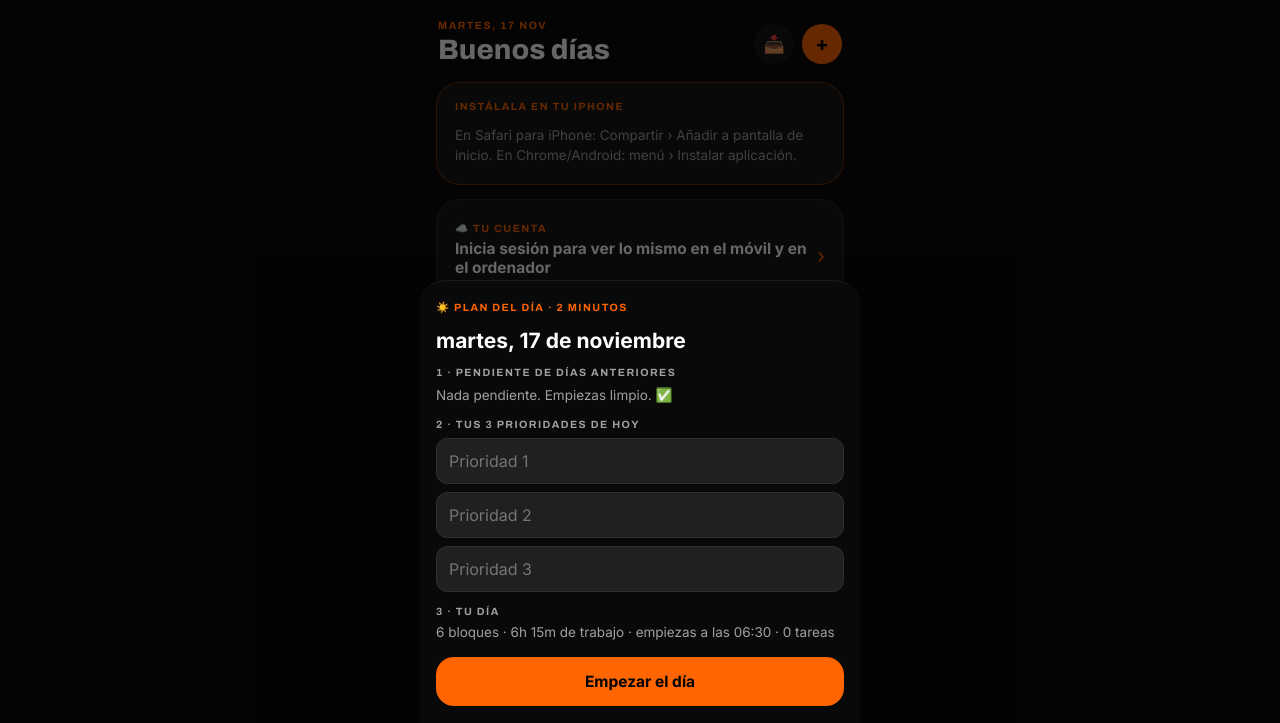
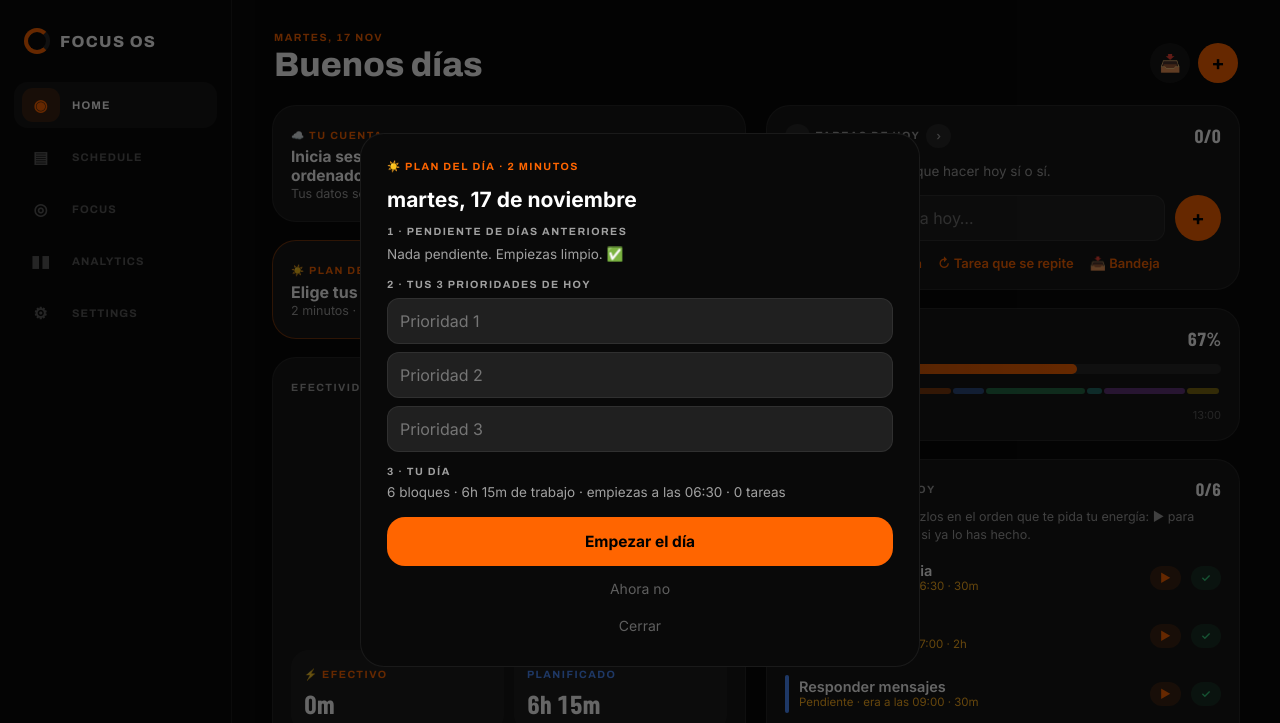
Before and after one commit to jansadurni2005-ops/nutriflow-app, a plain HTML site: page focus/index.html in a window 1280 px wide. Shown: the top 723 px of the page. Drawn offline with nearby package versions, Linux system fonts and the light colour scheme; a web font is replaced by a local one.

Commit message:
Web app: desktop layout
- Sidebar navigation, wider content and two/three balanced columns on Home,
  Analytics, Focus and Settings
- Schedule shows the timeline with the day's tasks in a sticky side panel
- Centered dialogs, mini player bottom-right, hover states; hide the iPhone
  install card on large screens; device-neutral sync copy

Co-Authored-By: Claude Opus 5.5 <noreply@anthropic.com>
Claude-Session: https://claude.ai/code/session_01A5Ra8PWjF5djPiLzqZtBC5

```diff
--- a/focus/index.html
+++ b/focus/index.html
@@ -122,6 +122,39 @@ input[type=checkbox]{width:20px;height:20px;accent-color:var(--accent)}
 .ach .ic{width:40px;height:40px;border-radius:12px;display:grid;place-items:center;background:var(--card2);color:var(--fg3);flex:none;font-size:16px}
 .ach.on .ic{background:var(--accent);color:#000}
 .toast{position:fixed;top:calc(12px + env(safe-area-inset-top,0px));left:50%;transform:translateX(-50%);background:#1d1d1d;border:1px solid var(--stroke);border-radius:16px;padding:12px 16px;font-size:13.5px;z-index:30;width:max-content;max-width:calc(100% - 32px);box-shadow:0 10px 30px rgba(0,0,0,.5)}
+/* ───────── Ordenador / tablet ancha ───────── */
+.brand{display:none}
+@media (hover:hover){button:hover{filter:brightness(1.12)}.blk:hover,.card button.between:hover{border-color:rgba(255,101,0,.35)}}
+@media (min-width:900px){
+  body{font-size:15px}
+  .tabs{top:0;bottom:0;right:auto;width:232px;padding:28px 14px;border-top:0;border-right:1px solid var(--stroke);background:rgba(12,12,12,.96)}
+  .tabs .in{display:flex;flex-direction:column;gap:6px;max-width:none}
+  .brand{display:flex;align-items:center;gap:10px;font-family:var(--wide);font-weight:800;font-size:16px;letter-spacing:.08em;padding:0 10px 22px;color:var(--fg)}
+  .brand i{width:26px;height:26px;border-radius:50%;border:4px solid var(--accent);border-right-color:rgba(255,255,255,.12);display:block}
+  .tab{flex-direction:row;justify-content:flex-start;gap:12px;font-size:11px;letter-spacing:.1em;padding:6px 8px;border-radius:14px}
+  .tab .ic{width:38px;height:34px;border-radius:11px}
+  .tab.on{background:var(--card)}
+  .app{max-width:1240px;margin:0 0 0 232px;padding:28px 40px 60px!important}
+  .head{padding-top:4px}.h1{font-size:34px}
+  /* HOME, ANALYTICS y SETTINGS: dos columnas que se reparten las tarjetas */
+  .app[data-tab=home]>.stack,.app[data-tab=analytics]>.stack,.app[data-tab=settings]>.stack,.app[data-tab=focus]>.stack{display:block;column-count:2;column-gap:20px}
+  .app[data-tab=home]>.stack>*,.app[data-tab=analytics]>.stack>*,.app[data-tab=settings]>.stack>*,.app[data-tab=focus]>.stack>*{break-inside:avoid;margin-bottom:18px;width:100%}
+  .app>.stack>.head{column-span:all}
+  .app[data-tab=analytics]>.stack>.seg{column-span:all}
+  /* SCHEDULE: calendario ancho + tareas a la derecha */
+  .app[data-tab=schedule]>.stack{display:grid;grid-template-columns:minmax(0,1fr) 380px;column-gap:28px;align-items:start}
+  .app[data-tab=schedule]>.stack>*{grid-column:1}
+  .app[data-tab=schedule]>.stack>#tasks{grid-column:2;grid-row:1 / span 20;position:sticky;top:24px}
+
+  /* Ventanas: centradas en vez de subir desde abajo */
+  .modal{align-items:center;padding:24px}
+  .sheet{border-radius:24px;max-width:560px;border:1px solid var(--stroke);max-height:86vh;padding:26px}
+  .mini{left:auto;right:32px;bottom:24px;width:420px;padding:0}
+  .toast{top:24px}
+  .deep .inner{max-width:560px}
+  .nowcard{top:16px}
+}
+@media (min-width:1400px){.app[data-tab=home]>.stack,.app[data-tab=analytics]>.stack{column-count:3}}
 @media (prefers-reduced-motion:reduce){*{animation:none!important;transition:none!important}}
 </style>
 </head>
@@ -357,7 +390,7 @@ function sessionCard(){
   <button class="btn2 acc" data-act="deep">Abrir modo DEEP WORK</button></div>`;
 }
 function installCard(){
-  if(isStandalone())return '';
+  if(isStandalone()||window.innerWidth>=900)return '';
   const ios=/iphone|ipad|ipod/i.test(navigator.userAgent);
   return `<div class="card stack" style="border-color:rgba(255,101,0,.35)"><span class="over acc">Instálala en tu iPhone</span><p class="muted">${ios?'Pulsa <b>Compartir</b> (el cuadrado con la flecha) en Safari y elige <b>Añadir a pantalla de inicio</b>. Se abrirá a pantalla completa, como una app.':'En Safari para iPhone: Compartir › Añadir a pantalla de inicio. En Chrome/Android: menú › Instalar aplicación.'}</p></div>`;
 }
@@ -717,7 +750,7 @@ function overlayView(){
     <label class="f" for="cl-p">Contraseña (mín. 8 caracteres)<input id="cl-p" type="password" autocomplete="current-password"></label>
     <p id="cl-err" class="muted" style="color:var(--bad)" hidden></p>
     <button class="btn" data-act="cl-in">Entrar</button><button style="color:var(--accent);font-size:13.5px;font-weight:600" data-act="cl-forgot">¿Has olvidado la contraseña?</button><button class="btn2 acc" data-act="cl-up">Crear cuenta nueva</button>
-    <p class="muted" style="font-size:11.5px">Al entrar por primera vez se suben los datos de este móvil. Si ya tenías datos en la nube, se usa la versión más reciente y se guarda una copia local de la otra.</p>`;
+    <p class="muted" style="font-size:11.5px">Si ya tienes datos en tu cuenta, se cargan en este dispositivo (lo que hubiera aquí se guarda como copia local). Si la cuenta está vacía, se suben los datos de este dispositivo.</p>`;
   if(o.type==='restore')body=`<span class="over acc">Restaurar copia</span><p class="muted">Copia${o.exportedAt?` del ${new Date(o.exportedAt).toLocaleString('es-ES')}`:''} con ${o.days} días de datos. Sustituirá todo lo que hay ahora en este dispositivo${sbUser?' y en la nube':''}.</p><button class="btn" data-act="bk-apply">Restaurar</button>`;
   if(o.type==='bdone'){const [b]=findBlock(o.id);const plan=Math.round((b.end-b.start)/60e3);body=`<span class="over" style="color:var(--ok)">✓ Marcar como hecho</span><b style="font-size:19px">${esc(b.title)}</b><p class="muted">¿Cuánto tiempo le has dedicado? Se cuenta como trabajo efectivo y el bloque deja de estar pendiente.</p>
     <div style="display:grid;grid-template-columns:repeat(2,1fr);gap:8px">${[...new Set([plan,15,30,45,60,90])].filter(m=>m>0).slice(0,6).map(m=>`<button class="btn2 ${m===plan?'acc':''}" data-act="bdone-min" data-id="${b.id}" data-m="${m}">${m===plan?'Lo planificado · ':''}${dur(m*60)}</button>`).join('')}</div>
@@ -878,8 +911,8 @@ document.addEventListener('visibilitychange',()=>{if(document.visibilityState===
 let tt;function toast(m){$('#toast').innerHTML=`<div class="toast" role="status">${esc(m)}</div>`;clearTimeout(tt);tt=setTimeout(()=>$('#toast').innerHTML='',3200)}
 function render(){
   const views={home,schedule,focus:focusView,analytics,settings};
-  $('#app').innerHTML=`<div class="stack">${views[tab]()}</div>`;
-  $('#tabs').innerHTML=TABS.map(([k,i,l])=>`<button class="tab ${tab===k?'on':''}" data-tab="${k}" aria-label="${l}"><span class="ic">${i}</span>${l}</button>`).join('');
+  $('#app').dataset.tab=tab;$('#app').innerHTML=`<div class="stack">${views[tab]()}</div>`;
+  $('#tabs').innerHTML='<div class="brand"><i></i>FOCUS OS</div>'+TABS.map(([k,i,l])=>`<button class="tab ${tab===k?'on':''}" data-tab="${k}" aria-label="${l}"><span class="ic">${i}</span>${l}</button>`).join('');
   const s=sess();
   $('#mini').innerHTML=s&&!deep&&tab!=='home'&&tab!=='focus'?`<div class="mini"><button data-act="deep"><i style="width:8px;height:8px;border-radius:50%;background:${s.pauseAt?'var(--warn)':'var(--accent)'};display:block;flex:none"></i><span style="flex:1;min-width:0;overflow:hidden"><b style="font-size:14px">${esc(s.title)}</b><br><span style="font-size:12px;color:var(--fg2)">${KINDS[s.kind]}</span></span><span class="num" data-live="rem" style="font-size:21px">${clock(Math.max(0,(s.plannedEnd-Date.now())/1e3))}</span></button></div>`:'';
   $('#overlay').innerHTML=(deep?deepView():'')+overlayView();
@@ -1192,7 +1225,7 @@ async function pushAlerts(){
 function cloudCard(){
   const on=!!sbUser,ago=cloud.last?Math.max(0,Math.round((Date.now()-cloud.last)/60e3)):null;
   const pushSupported='PushManager' in window&&'serviceWorker' in navigator;
-  return `<div class="card stack"><div class="between"><span class="over">Cuenta y nube</span>${on?`<span class="chip ${cloud.status==='error'?'warn':'ok'}">${cloud.status==='error'?'⚠ Error':cloud.status==='sync'?'Sincronizando…':'☁️ Sincronizado'}</span>`:'<span class="chip">Solo en este móvil</span>'}</div>
+  return `<div class="card stack"><div class="between"><span class="over">Cuenta y nube</span>${on?`<span class="chip ${cloud.status==='error'?'warn':'ok'}">${cloud.status==='error'?'⚠ Error':cloud.status==='sync'?'Sincronizando…':'☁️ Sincronizado'}</span>`:'<span class="chip">Solo en este dispositivo</span>'}</div>
   ${on?`<p class="muted">Conectado como <b>${esc(sbUser.email)}</b>. Tus datos se guardan en la nube y en este dispositivo${ago!=null?` · última sincronización hace ${ago} min`:''}.</p>
     ${cloud.status==='error'?`<p class="muted" style="color:var(--warn);font-size:12.5px">⚠ ${esc(cloud.msg)}</p>`:''}
     <button class="btn2 ${cloud.status==='error'?'acc':''}" data-act="cl-sync">${cloud.status==='error'?'↻ Reintentar sincronización':'↻ Sincronizar ahora'}</button>
--- a/focus/sw.js
+++ b/focus/sw.js
@@ -1,5 +1,5 @@
 // FOCUS OS service worker: funciona sin conexión y recibe las actualizaciones al volver a tener red.
-var CACHE = 'focusos-v13';
+var CACHE = 'focusos-v14';
 var ASSETS = ['./', './index.html', './manifest.json', './icon-192.png', './icon-512.png', './apple-touch-icon.png'];
 
 self.addEventListener('install', function (e) {
```
